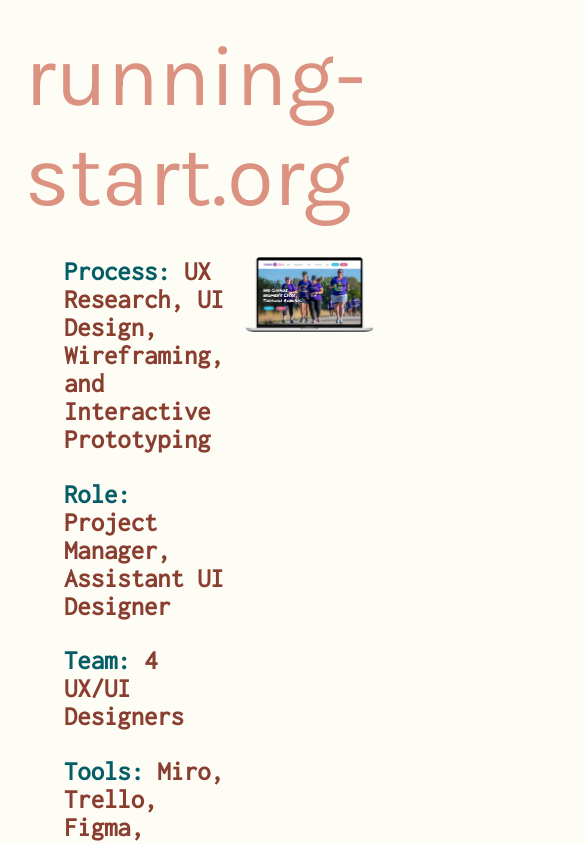
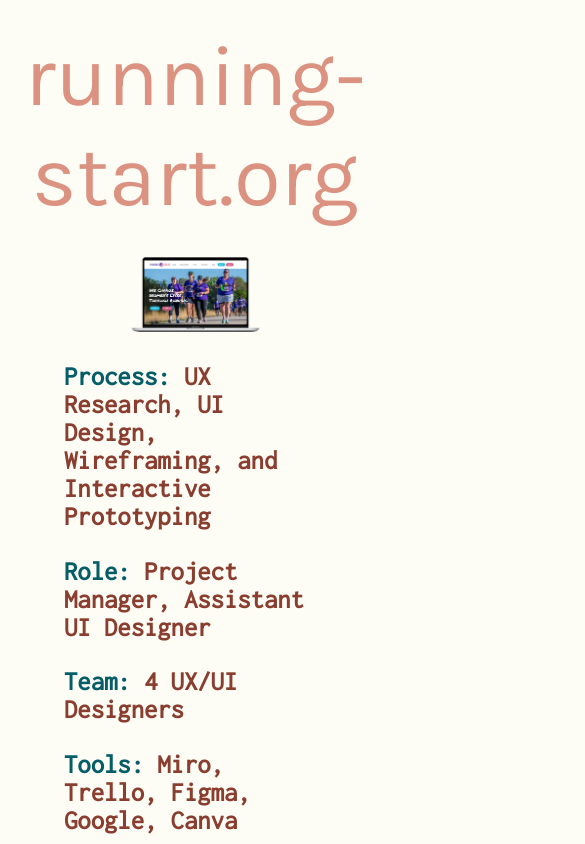
Before and after one commit to britt20williams/UX_UI_HW_18, a plain HTML site: page case_studies/running-start.html in a window 390 px wide. Shown: the part 177-1021 px from the top of the page, 585 px wide, since content can reach past the window. Drawn offline with Linux system fonts and the light colour scheme.

Commit message:
responsive design for top of case study

```diff
--- a/css/style.css
+++ b/css/style.css
@@ -403,5 +403,19 @@ footer > h6{
     #intro{
         margin-top: 20px;
     }
+    .description{
+        flex-direction: column-reverse;
+        align-items: center;
+    }
+    .cs-intro-photo{
+        margin-left: 0px;
+        margin-bottom: 30px;
+    }
+    .cs-section > h2{
+        text-align: center;
+    }
+    .summary{
+        grid-template-columns: 1fr 1fr;
+    }
 
 }
```
